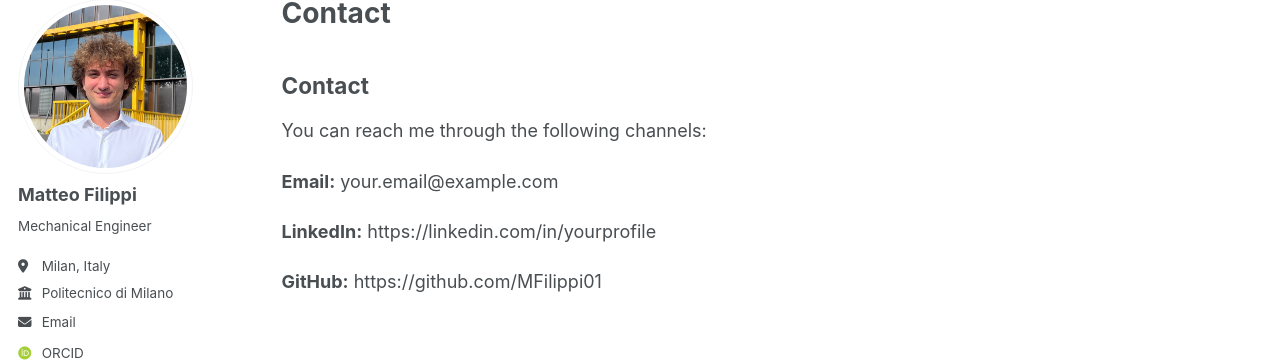
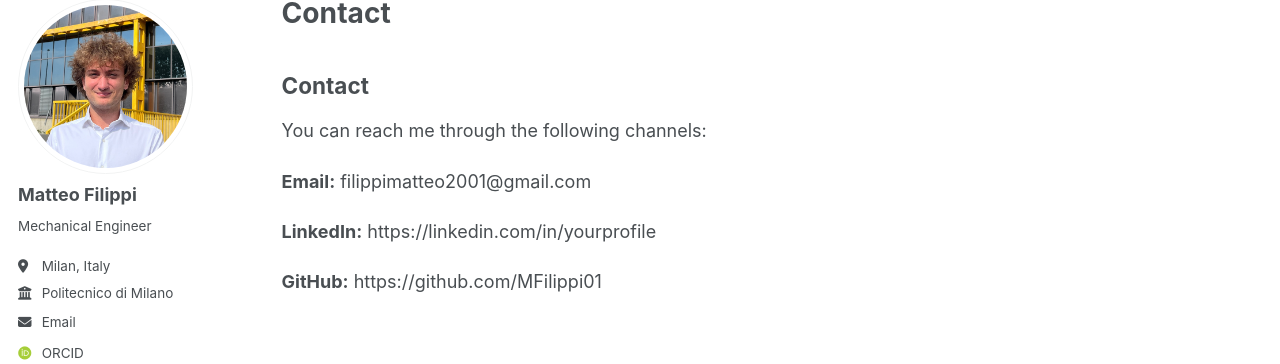
Before and after one commit to MFilippi01/MFilippi01.github.io, a Jekyll site: the page built from _pages/contact.md, in a window 1280 px wide. Shown: the part 102-466 px from the top of the page. Built offline with Jekyll 4.4.1, drawn with Linux system fonts in a browser that asks for light colours; some web fonts are replaced; a script bundle is joined from its source files by our own code; library files that are not in the unit come from our copies.

Commit message:
Update contact email address

```diff
--- a/_pages/contact.md
+++ b/_pages/contact.md
@@ -9,7 +9,7 @@ author_profile: true
 
 You can reach me through the following channels:
 
-**Email:** your.email@example.com
+**Email:** filippimatteo2001@gmail.com
 
 **LinkedIn:** https://linkedin.com/in/yourprofile
 
```
